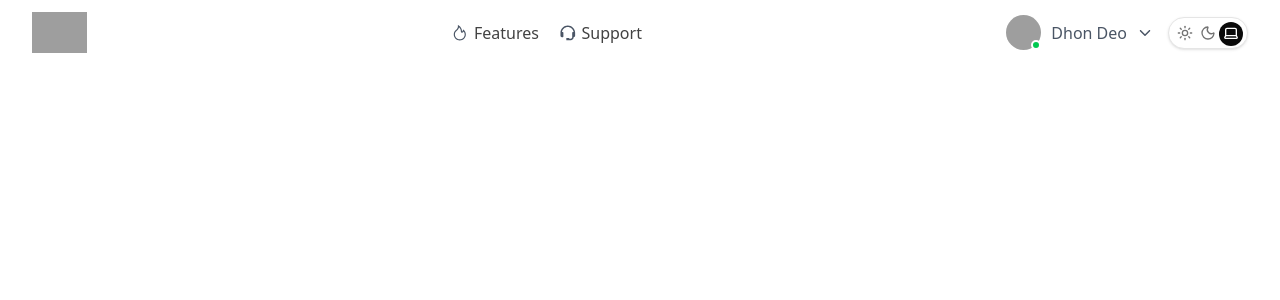
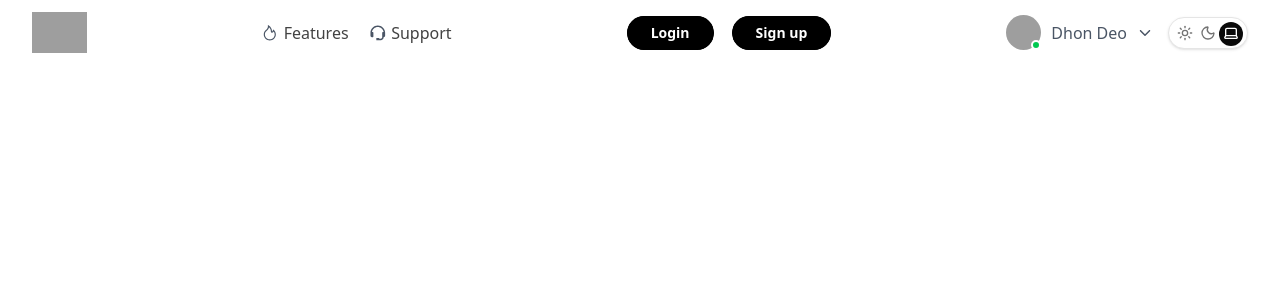
Before and after one commit to sehabahmed/signal-frame-client, a Next.js app: page / in a window 1280 px wide. Shown: the top 300 px of the page. Built offline with nearby package versions, Linux system fonts and the light colour scheme; grey boxes are pictures that could not be loaded.

Commit message:
feat (add login & sign up button): add morphy sign up and login button to the navbar

```diff
--- a/src/app/layout.tsx
+++ b/src/app/layout.tsx
@@ -14,7 +14,7 @@ const geistMono = Geist_Mono({
 });
 
 export const metadata: Metadata = {
-  title: "Create Next App",
+  title: "Signal Frame",
   description: "Generated by create next app",
 };
 
--- a/src/app/not-found.tsx
+++ b/src/app/not-found.tsx
@@ -1,22 +1,20 @@
 
+import Image from "next/image";
 import Link from "next/link";
-import React from "react";
-
-// react icons
 import {FaArrowLeftLong} from "react-icons/fa6";
 
 const NotFound = () => {
 
     return (
         <div className="boxShadow px-10 w-full flex items-center flex-col justify-center py-20 rounded-xl bg-[#00543A]">
-            <img src="https://i.ibb.co/LvLq6d3/Group-29.png" alt="illustration"
-                 className="w-full lg:w-[400px]"/>
-            <p className="text-[#fff] text-[1.2rem] w-full lg:w-[55%] text-center">Oops it seems you follow
+            <Image src="https://i.ibb.co/LvLq6d3/Group-29.png" alt="illustration"
+                 className="w-full lg:w-[400px]" width={400} height={400}/>
+            <p className="text-white text-[1.2rem] w-full lg:w-[55%] text-center">Oops it seems you follow
                 backlink</p>
 
             <Link href="/">
                 <button
-                className="py-3 px-6 sm:px-8 rounded-full bg-[#fff] text-black mt-4 flex items-center gap-[10px]">
+                className="py-3 px-6 sm:px-8 rounded-full bg-white text-black mt-4 flex items-center gap-2.5 cursor-pointer">
                 <FaArrowLeftLong/> Back to home
             </button>
             </Link>
--- /dev/null
+++ b/src/components/ui/morphy-button-left.tsx
@@ -0,0 +1,118 @@
+"use client";
+
+import * as React from "react";
+import { Slot } from "@radix-ui/react-slot";
+import { cva, type VariantProps } from "class-variance-authority";
+import { cn } from "@/src/lib/utils";
+
+const morphyButtonVariants = cva(
+  "group relative inline-flex items-center justify-center gap-2 whitespace-nowrap text-sm font-medium transition-all focus-visible:outline-none focus-visible:ring-1 focus-visible:ring-ring disabled:pointer-events-none disabled:opacity-50 overflow-hidden [&_svg]:pointer-events-none [&_svg]:size-4 [&_svg]:shrink-0 rounded-full",
+  {
+    variants: {
+      size: {
+        default: "h-9 px-6 py-2",
+        sm: "h-8 px-5 text-xs",
+        lg: "h-10 px-10",
+      },
+    },
+    defaultVariants: {
+      size: "default",
+    },
+  }
+);
+
+export interface MorphyButtonProps
+  extends React.ButtonHTMLAttributes<HTMLButtonElement>,
+    VariantProps<typeof morphyButtonVariants> {
+  asChild?: boolean;
+  dotClassName?: string;
+  animate?: "normal" | "reverse";
+}
+
+const MorphyButtonLeft = React.forwardRef<HTMLButtonElement, MorphyButtonProps>(
+  (
+    {
+      className,
+      size,
+      asChild = false,
+      children,
+      dotClassName,
+      animate = "normal",
+      ...props
+    },
+    ref
+  ) => {
+    const [isHovered, setIsHovered] = React.useState(false);
+    const timeoutRef = React.useRef<NodeJS.Timeout | null>(null);
+    const Comp = asChild ? Slot : "button";
+    const buttonSize = size || "default";
+
+    const handleTouchStart = () => {
+      setIsHovered(true);
+      if (timeoutRef.current) clearTimeout(timeoutRef.current);
+      timeoutRef.current = setTimeout(() => setIsHovered(false), 1500);
+    };
+
+    React.useEffect(() => {
+      return () => {
+        if (timeoutRef.current) clearTimeout(timeoutRef.current);
+      };
+    }, []);
+
+    const active = animate === "reverse" ? !isHovered : isHovered;
+
+    const userHasTextColor = className?.includes("text-");
+
+    return (
+      <Comp
+        ref={ref}
+        onMouseEnter={() => setIsHovered(true)}
+        onMouseLeave={() => setIsHovered(false)}
+        onTouchStart={handleTouchStart}
+        className={cn(
+          morphyButtonVariants({ size }),
+          "transition-colors duration-700 ease-in-out border",
+          active ? "border-black dark:border-white" : "border-transparent",
+          className
+        )}
+        {...props}
+      >
+        <div
+          className={cn(
+            "absolute inset-0 transition-colors duration-700 ease-in-out rounded-[inherit]",
+            active ? "bg-zinc-200 dark:bg-zinc-800" : "bg-black dark:bg-white"
+          )}
+        />
+        <div
+          className={cn(
+            "absolute top-1/2 -translate-y-1/2 rounded-full transition-all duration-700 ease-in-out bg-black dark:bg-white",
+            "w-[200%] h-[200%] -left-full",
+            buttonSize === "sm" &&
+              (active ? "w-2 h-2 left-3" : "w-[200%] h-[200%] -left-full"),
+            buttonSize === "default" &&
+              (active ? "w-2.5 h-2.5 left-3" : "w-[200%] h-[200%] -left-full"),
+            buttonSize === "lg" &&
+              (active ? "w-3 h-3 left-4" : "w-[200%] h-[200%] -left-full"),
+            dotClassName
+          )}
+        />
+        <span
+          className={cn(
+            "relative z-10 font-bold transition-all duration-700 ease-in-out",
+            active ? "translate-x-1.5" : "translate-x-0",
+            !userHasTextColor &&
+              (active
+                ? "text-black dark:text-white"
+                : "text-white dark:text-black")
+          )}
+        >
+          {children}
+        </span>
+      </Comp>
+    );
+  }
+);
+
+MorphyButtonLeft.displayName = "MorphyButton";
+
+export { MorphyButtonLeft, morphyButtonVariants };
--- /dev/null
+++ b/src/components/ui/morphy-button-right.tsx
@@ -0,0 +1,127 @@
+'use client';
+
+import * as React from "react";
+import { Slot } from "@radix-ui/react-slot";
+import { cva, type VariantProps } from "class-variance-authority";
+import { cn } from "@/src/lib/utils";
+
+const morphyButtonVariants = cva(
+  "group relative inline-flex items-center justify-center gap-2 whitespace-nowrap text-sm font-medium transition-all focus-visible:outline-none focus-visible:ring-1 focus-visible:ring-ring disabled:pointer-events-none disabled:opacity-50 overflow-hidden [&_svg]:pointer-events-none [&_svg]:size-4 [&_svg]:shrink-0 rounded-full",
+  {
+    variants: {
+      size: {
+        default: "h-9 px-6 py-2",
+        sm: "h-8 px-5 text-xs",
+        lg: "h-10 px-10",
+      },
+    },
+    defaultVariants: {
+      size: "default",
+    },
+  }
+);
+
+export interface MorphyButtonProps
+  extends React.ButtonHTMLAttributes<HTMLButtonElement>,
+    VariantProps<typeof morphyButtonVariants> {
+  asChild?: boolean;
+  dotClassName?: string;
+  animate?: "normal" | "reverse";
+}
+
+const MorphyButtonRight = React.forwardRef<HTMLButtonElement, MorphyButtonProps>(
+  (
+    {
+      className,
+      size,
+      asChild = false,
+      children,
+      dotClassName,
+      animate = "normal",
+      ...props
+    },
+    ref
+  ) => {
+    const [isHovered, setIsHovered] = React.useState(false);
+    const timeoutRef = React.useRef<NodeJS.Timeout | null>(null);
+    const Comp = asChild ? Slot : "button";
+    const buttonSize = size || "default";
+
+    const handleTouchStart = () => {
+      setIsHovered(true);
+      if (timeoutRef.current) clearTimeout(timeoutRef.current);
+      timeoutRef.current = setTimeout(() => setIsHovered(false), 1500);
+    };
+
+    React.useEffect(() => {
+      return () => {
+        if (timeoutRef.current) clearTimeout(timeoutRef.current);
+      };
+    }, []);
+
+    const active = animate === "reverse" ? !isHovered : isHovered;
+
+    const userHasTextColor = className?.includes("text-");
+
+    return (
+      <Comp
+        ref={ref}
+        onMouseEnter={() => setIsHovered(true)}
+        onMouseLeave={() => setIsHovered(false)}
+        onTouchStart={handleTouchStart}
+        className={cn(
+          morphyButtonVariants({ size }),
+          "transition-colors duration-700 ease-in-out border",
+          active ? "border-black dark:border-white" : "border-transparent",
+          className
+        )}
+        {...props}
+      >
+        <div
+          className={cn(
+            "absolute inset-0 transition-colors duration-700 ease-in-out rounded-[inherit]",
+            active
+              ? "bg-zinc-200 dark:bg-zinc-800"
+              : "bg-black dark:bg-white"
+          )}
+        />
+        <div
+          className={cn(
+            "absolute top-1/2 -translate-y-1/2 rounded-full transition-all duration-700 ease-in-out bg-black dark:bg-white",
+            "w-[200%] h-[200%] -right-full",
+            buttonSize === "sm" &&
+              (active
+                ? "w-2 h-2 right-3"
+                : "w-[200%] h-[200%] -right-full"),
+            buttonSize === "default" &&
+              (active
+                ? "w-2.5 h-2.5 right-3"
+                : "w-[200%] h-[200%] -right-full"),
+            buttonSize === "lg" &&
+              (active
+                ? "w-3 h-3 right-4"
+                : "w-[200%] h-[200%] -right-full"),
+            dotClassName
+          )}
+        />
+        <span
+          className={cn(
+            "relative z-10 font-bold transition-all duration-700 ease-in-out",
+            // The change is here: using '-translate-x-1.5' for leftward movement
+            active ? "-translate-x-1.5" : "translate-x-0",
+            !userHasTextColor &&
+              (active
+                ? "text-black dark:text-white"
+                : "text-white dark:text-black")
+          )}
+        >
+          {children}
+        </span>
+      </Comp>
+    );
+  }
+);
+
+MorphyButtonRight.displayName = "MorphyButton";
+
+export { MorphyButtonRight, morphyButtonVariants };
--- a/src/components/ui/navbar.tsx
+++ b/src/components/ui/navbar.tsx
@@ -1,13 +1,9 @@
 "use client";
 import React, { useState } from "react";
-
-// react icons
 import { IoIosArrowDown, IoIosArrowUp } from "react-icons/io";
 import { TbLogout2 } from "react-icons/tb";
 import { CiMenuFries } from "react-icons/ci";
-import {
-  MdOutlineKeyboardArrowRight,
-} from "react-icons/md";
+import { MdOutlineKeyboardArrowRight } from "react-icons/md";
 import { AiOutlineFire } from "react-icons/ai";
 import { BiSupport } from "react-icons/bi";
 import { FiUser } from "react-icons/fi";
@@ -15,6 +11,8 @@ import { IoSettingsOutline } from "react-icons/io5";
 import { ThemeSwitch } from "./theme-switch";
 import { Laptop, Moon, Sun } from "lucide-react";
 import Image from "next/image";
+import { MorphyButtonLeft } from "./morphy-button-left";
+import { MorphyButtonRight } from "./morphy-button-right";
 
 const Navbar = () => {
   const [accountMenuOpen, setAccountMenuOpen] = useState(false);
@@ -36,7 +34,6 @@ const Navbar = () => {
 
         {/* nav links */}
         <ul className="items-center gap-5 text-[1rem] text-[#424242] md:flex hidden">
-
           <li className="flex items-center dark:text-[#abc2d3] hover:text-[#3B9DF8] group gap-[5px] cursor-pointer">
             <AiOutlineFire className="text-[1.1rem] group-hover:text-[#3B9DF8] dark:text-[#abc2d3] text-gray-600" />
             Features
@@ -46,6 +43,14 @@ const Navbar = () => {
             Support
           </li>
         </ul>
+
+        {/* Login & sign up button */}
+        <div className="flex items-center gap-4">
+          <MorphyButtonLeft className="cursor-pointer">Login</MorphyButtonLeft>
+          <MorphyButtonRight className="cursor-pointer">
+            Sign up
+          </MorphyButtonRight>
+        </div>
 
         {/* user account */}
         <div className="flex items-center gap-[15px]">
@@ -119,7 +124,6 @@ const Navbar = () => {
             showInactiveIcons="all"
           />
         </div>
-
 
         {/* mobile sidebar */}
         <aside
```
Lines whose indentation alone changed are shown as unchanged.
